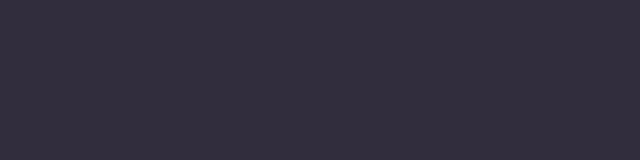
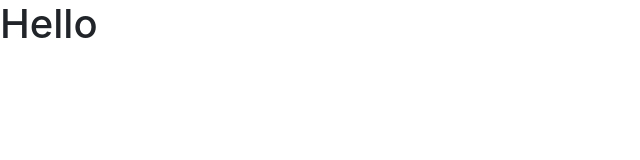
Before and after one commit to Sam-O-malley/eatup, a website: page index.html in a window 1280 px wide. Shown: the whole page, without its empty margins (0-640 px from the left). Drawn offline with nearby package versions, Linux system fonts and the light colour scheme.

Commit message:
removed background color from my branch

```diff
--- a/index.html
+++ b/index.html
@@ -12,7 +12,7 @@
 </head>
 <body>
     <div id="mainContainer">
-        <h1></h1>
+        <h1>Hello</h1>
         <h2></h2>
     </div>
 
--- a/mainCss/sass/_master.scss
+++ b/mainCss/sass/_master.scss
@@ -9,6 +9,6 @@
 }
 html,body{
     height: 100%;
-    width: 375px;
-    background-color: $deepPurple;
+    width: 100%;
+    //background-color: $deepPurple;
 }
--- a/mainCss/sass/style.scss
+++ b/mainCss/sass/style.scss
@@ -1,2 +1,3 @@
 @import "master.scss";
 @import "variables.scss";
+@import "navMainPage.scss";
```
Also changed, not shown: mainCss/css/style.css, mainCss/sass/navMainPage.scss (added), 1 other file.
